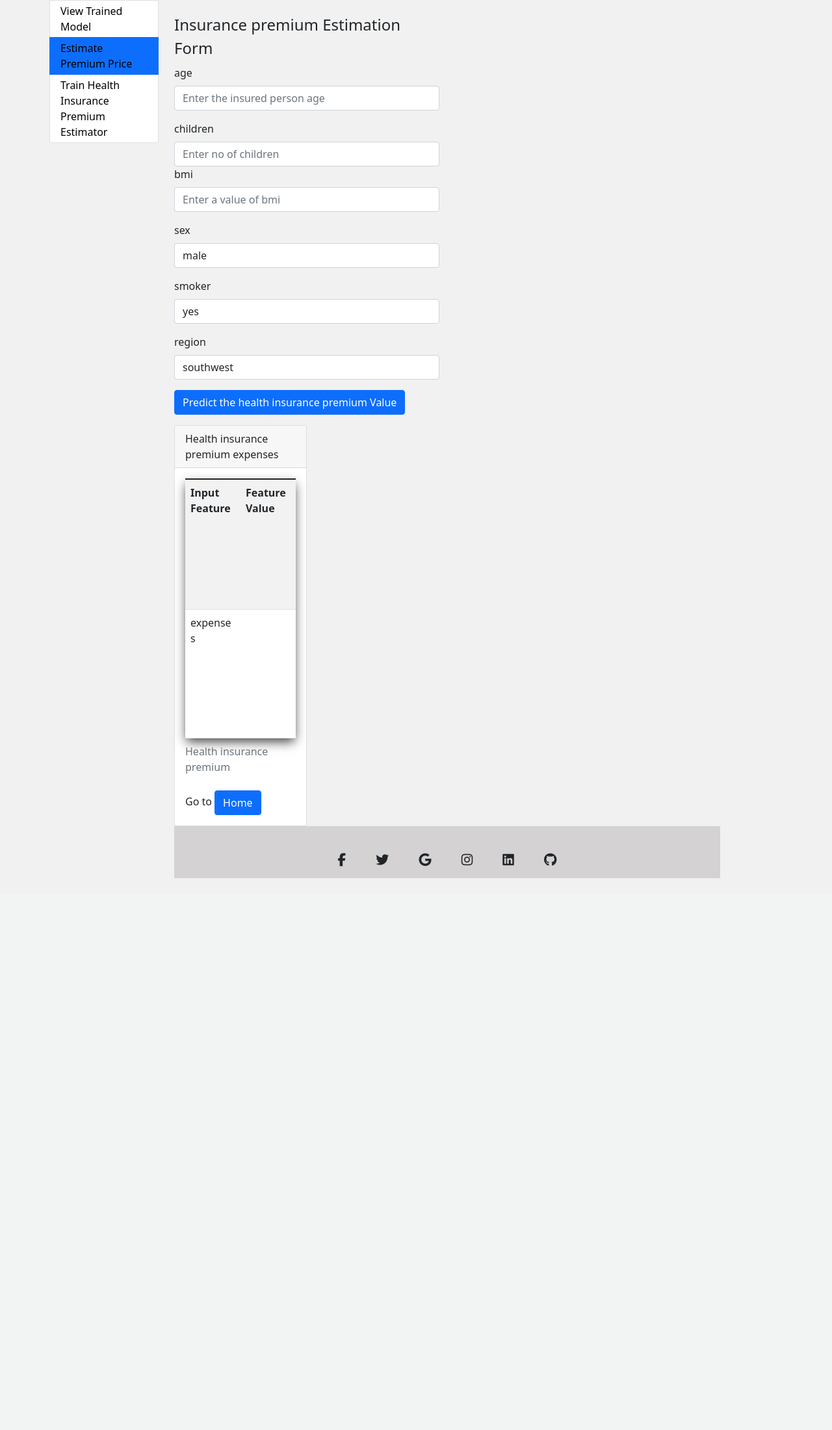
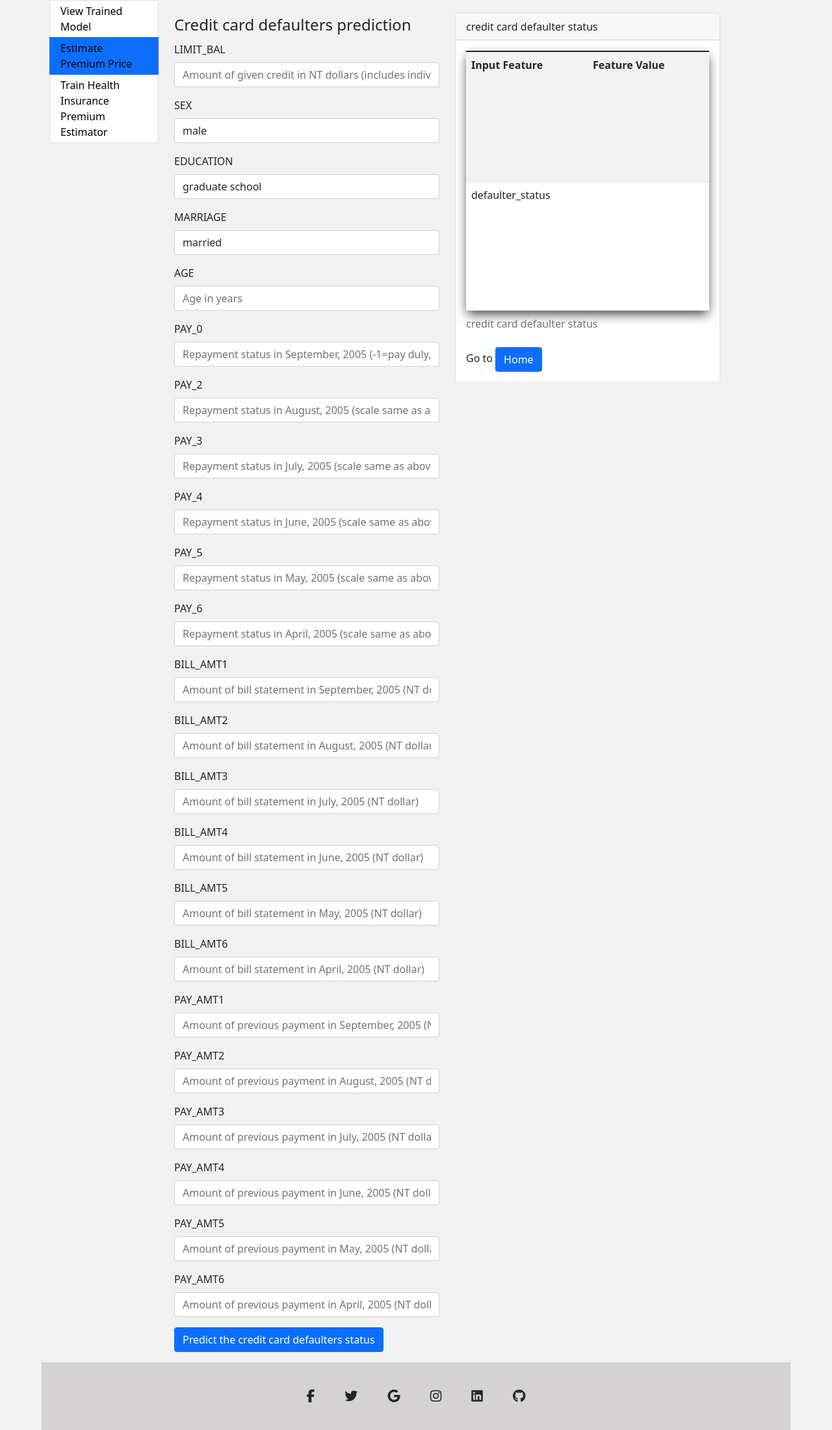
Before and after one commit to krishnan5307/Credit_card_default_prediction_with_mlflow, a Flask app: template templates/predict.html in a window 1280 px wide. Shown: the part 56-2256 px from the top of the page at 65% size. Before the commit the page ends 1407 px from the top, so only its background shows below. Run offline with Flask 3, Linux system fonts and the light colour scheme; the template is opened without the code that fills it, so the values that code supplies are empty; some libraries are stand-ins or nearby versions.

Commit message:
predcit template updated

```diff
--- a/templates/predict.html
+++ b/templates/predict.html
@@ -3,7 +3,7 @@
 {% block head %}
 
 
-<title>Premium Estimator</title>
+<title>CREDIT CARD DEFAULTERS PREDICTOR</title>
 {% endblock %}
 
 {% block content %}
@@ -13,24 +13,15 @@
 
 
         <form action="/predict" method="post">
-            <legend>Insurance premium Estimation Form</legend>
+            <legend>Credit card defaulters prediction</legend>
             <div class="mb-3">
-                <label class="form-label">age</label>
-                <input class="form-control" type="text" name="age"
-                    placeholder="Enter the insured person age" required />
+                <label class="form-label">LIMIT_BAL</label>
+                <input class="form-control" type="text" name="LIMIT_BAL"
+                    placeholder="Amount of given credit in NT dollars (includes individual and family/supplementary credit)" required />
             </div>
             <div class="mb-3">
-                <label class="form-label">children</label>
-                <input class="form-control" type="text" name="children" placeholder="Enter no of children"
-                    required />
-            <div class="mb-3">
-                <label class="form-label">bmi</label>
-                <input class="form-control" type="text" name="bmi"
-                    placeholder="Enter a value of bmi" required />
-            </div>
-            <div class="mb-3">
-                <label class="form-label">sex</label>
-                <select class="form-control" name="sex" placeholder="Enter gender"
+                <label class="form-label">SEX</label>
+                <select class="form-control" name="SEX" placeholder="Enter gender"
                     required>
                     <option value="male">
                         male
@@ -42,41 +33,142 @@
                 </select>
             </div>
             <div class="mb-3">
-                <label class="form-label">smoker</label>
-                <select class="form-control" name="smoker" placeholder="Do you smoke ?"
+                <label class="form-label">EDUCATION</label>
+                <select class="form-control" name="EDUCATION" placeholder="EDUCATION ?"
                     required>
-                    <option value="yes">
-                        yes
+                    <option value="graduate school">
+                        graduate school
                     </option>
-                    <option value="no">
-                        no
+                    <option value="university">
+                        university
+                    </option>
+                    <option value="high school">
+                        high school
+                    </option>
+                    <option value="others">
+                        others
+                    </option>
+                    <option value="unknown">
+                        unknown
                     </option>
 
                 </select>
             </div>
             <div class="mb-3">
-                <label class="form-label">region</label>
-                <select class="form-control" name="region" placeholder="Select your region"
+                <label class="form-label">MARRIAGE</label>
+                <select class="form-control" name="MARRIAGE" placeholder="Select your marrital status"
                     required>
 
-                    <option value="southwest">
-                        southwest
+                    <option value="married">
+                        married
                     </option>
-                    <option value="southeast">
-                        southeast
+                    <option value="single">
+                        single
                     </option>
-                    <option value="northwest">
-                        northwest
-                    </option>
-                    <option value="northeast">
-                        northeast
+                    <option value="others">
+                        others
                     </option>
 
                 </select>
             </div>
             <div class="mb-3">
+                <label class="form-label">AGE</label>
+                <input class="form-control" type="text" name="AGE"
+                    placeholder="Age in years" required />
+            </div>
+            <div class="mb-3">
+                <label class="form-label">PAY_0</label>
+                <input class="form-control" type="text" name="PAY_0"
+                    placeholder="Repayment status in September, 2005 (-1=pay duly, 1=payment delay for one month, 2=payment delay for two months, … 8=payment delay for eight months, 9=payment delay for nine months and above)" required />
+            </div>
+            <div class="mb-3">
+                <label class="form-label">PAY_2</label>
+                <input class="form-control" type="text" name="PAY_2"
+                    placeholder="Repayment status in August, 2005 (scale same as above)" required />
+            </div>
+            <div class="mb-3">
+                <label class="form-label">PAY_3</label>
+                <input class="form-control" type="text" name="PAY_3"
+                    placeholder="Repayment status in July, 2005 (scale same as above)" required />
+            </div>
+            <div class="mb-3">
+                <label class="form-label">PAY_4</label>
+                <input class="form-control" type="text" name="PAY_4"
+                    placeholder="Repayment status in June, 2005 (scale same as above)" required />
+            </div>
+            <div class="mb-3">
+                <label class="form-label">PAY_5</label>
+                <input class="form-control" type="text" name="PAY_5"
+                    placeholder="Repayment status in May, 2005 (scale same as above)" required />
+            </div>
+            <div class="mb-3">
+                <label class="form-label">PAY_6</label>
+                <input class="form-control" type="text" name="PAY_6"
+                    placeholder="Repayment status in April, 2005 (scale same as above)" required />
+            </div>
+            <div class="mb-3">
+                <label class="form-label">BILL_AMT1</label>
+                <input class="form-control" type="text" name="BILL_AMT1"
+                    placeholder="Amount of bill statement in September, 2005 (NT dollar)" required />
+            </div>
+            <div class="mb-3">
+                <label class="form-label">BILL_AMT2</label>
+                <input class="form-control" type="text" name="BILL_AMT2"
+                    placeholder="Amount of bill statement in August, 2005 (NT dollar)" required />
+            </div>
+            <div class="mb-3">
+                <label class="form-label">BILL_AMT3</label>
+                <input class="form-control" type="text" name=BILL_AMT3"
+                    placeholder="Amount of bill statement in July, 2005 (NT dollar)" required />
+            </div>
+            <div class="mb-3">
+                <label class="form-label">BILL_AMT4</label>
+                <input class="form-control" type="text" name="BILL_AMT4"
+                    placeholder="Amount of bill statement in June, 2005 (NT dollar)" required />
+            </div>
+            <div class="mb-3">
+                <label class="form-label">BILL_AMT5</label>
+                <input class="form-control" type="text" name="BILL_AMT5"
+                    placeholder="Amount of bill statement in May, 2005 (NT dollar)" required />
+            </div>
+            <div class="mb-3">
+                <label class="form-label">BILL_AMT6</label>
+                <input class="form-control" type="text" name="BILL_AMT6"
+                    placeholder="Amount of bill statement in April, 2005 (NT dollar)" required />
+            </div>
+            <div class="mb-3">
+                <label class="form-label">PAY_AMT1</label>
+                <input class="form-control" type="text" name="PAY_AMT1"
+                    placeholder="Amount of previous payment in September, 2005 (NT dollar)" required />
+            </div>
+            <div class="mb-3">
+                <label class="form-label">PAY_AMT2</label>
+                <input class="form-control" type="text" name="PAY_AMT2"
+                    placeholder="Amount of previous payment in August, 2005 (NT dollar)" required />
+            </div>
+            <div class="mb-3">
+                <label class="form-label">PAY_AMT3</label>
+                <input class="form-control" type="text" name="PAY_AMT3"
+                    placeholder="Amount of previous payment in July, 2005 (NT dollar)" required />
+            </div>
+            <div class="mb-3">
+                <label class="form-label">PAY_AMT4</label>
+                <input class="form-control" type="text" name="PAY_AMT4"
+                    placeholder="Amount of previous payment in June, 2005 (NT dollar)" required />
+            </div>
+            <div class="mb-3">
+                <label class="form-label">PAY_AMT5</label>
+                <input class="form-control" type="text" name="PAY_AMT5"
+                    placeholder="Amount of previous payment in May, 2005 (NT dollar)" required />
+            </div>
+            <div class="mb-3">
+                <label class="form-label">PAY_AMT6</label>
+                <input class="form-control" type="text" name="PAY_AMT6"
+                    placeholder="Amount of previous payment in April, 2005 (NT dollar)" required />
+            </div>
+            <div class="mb-3">
 
-                <input class="btn btn-primary" type="submit" value="Predict the health insurance premium Value" required />
+                <input class="btn btn-primary" type="submit" value="Predict the credit card defaulters status" required />
             </div>
 
         </form>
@@ -85,18 +177,18 @@
     <div class="col-md-6 col-sm-12 col-xs-6 col-lg-6">
         <div class="card">
             <div class="card-header">
-              Health insurance premium expenses
+              credit card defaulter status
             </div>
             <div class="card-body">
-        {% if context['insurance_data'] is not none %}
+        {% if context['credit_data'] is not none %}
         <table class="table table-striped">
-            <caption>Health insurance premium</caption>
+            <caption>credit card defaulter status</caption>
             <tr>
                 <th>Input Feature</th>
                 <th>Feature Value</th>
 
             </tr>
-            {% for column,value in context['insurance_data'].items() %}
+            {% for column,value in context['credit_data'].items() %}
 
 
 
@@ -108,9 +200,9 @@
             {% endfor %}
             <tr>
 
-                <td>expenses</td>
+                <td>defaulter_status</td>
                 <td>
-                    {{ context['expenses'] }}
+                    {{ context['defaulter_status'] }}
                 </td>
             </tr>
         </table>
@@ -118,7 +210,7 @@
         {% else %}
 
               <h5 class="card-title">Submit Form</h5>
-              <p class="card-text">Kindly provide the necessary information to estimate health insurance premium</p>
+              <p class="card-text">Kindly provide the necessary information to predict the credit card defaulter status</p>
 
 
 
```
